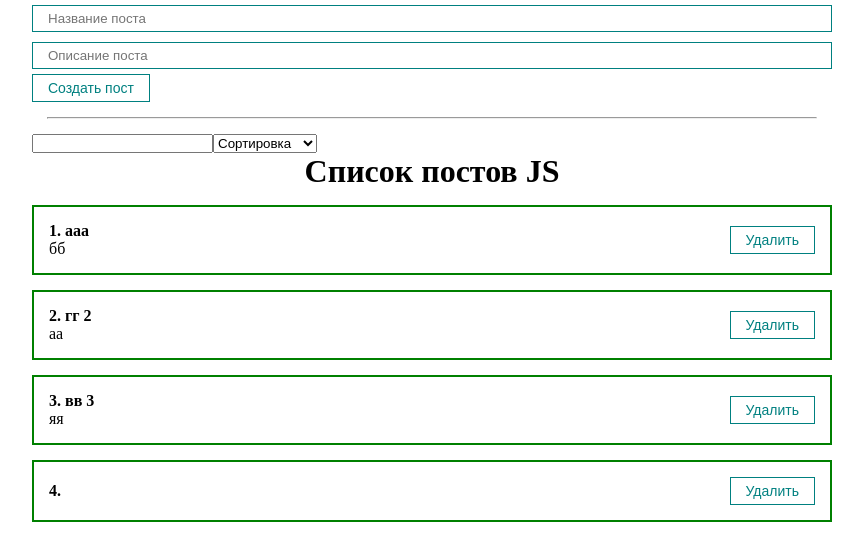
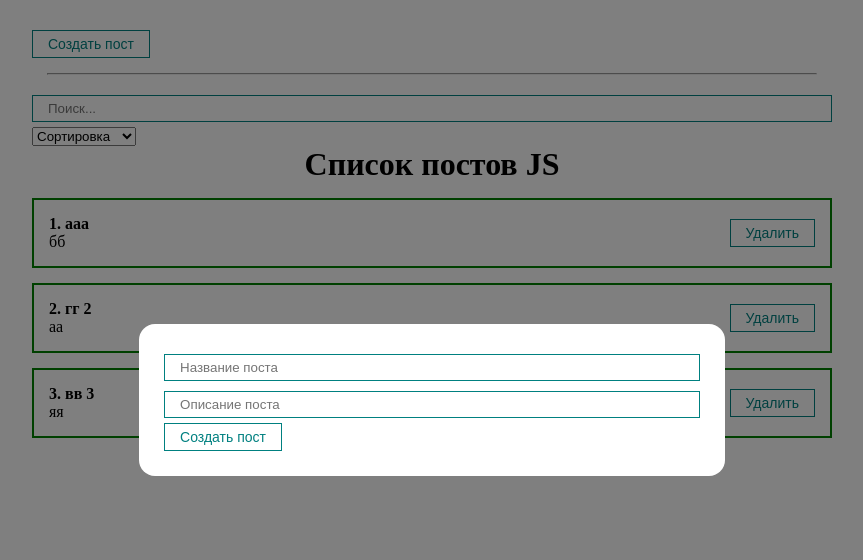
Before and after one commit to Father1993/React_app_practice, a React (Create React App) app: page / in a window 1280 px wide. Both pictures are taken after a click on the button "Создать пост". Shown: the top 560 px of the page, without its empty margins (208-1071 px from the left). Built offline with nearby package versions, Linux system fonts and the light colour scheme.

Commit message:
add modal component and search component

```diff
--- a/src/App.js
+++ b/src/App.js
@@ -1,8 +1,12 @@
-import React, { useState } from "react";
+import React, { useMemo, useState } from "react";
 import PostList from "./components/PostList";
 import PostForm from "./components/PostForm";
 import "./styles/App.css";
 import MySelect from "./components/UI/select/MySelect";
+import MyInput from "./components/UI/input/MyInput";
+import PostFilter from "./components/PostFilter";
+import MyModal from "./components/UI/MyModal/MyModal";
+import MyButton from "./components/UI/button/MyButton";
 
 function App() {
 
@@ -12,10 +16,26 @@ function App() {
     {id: 3, title: "вв 3", body: "яя"},
   ])
 
-  const [selectedSort, setSelectedSort] = useState('');
+  const [filter, setFilter] = useState({sort:'', query: ''});
+  const [modal, setModal] = useState(false);
+
+
+  const sortedPosts = useMemo(() => {
+    console.log("ОТРАБОТАЛА ФУНКЦИЯ SortedPosts")
+    if (filter.sort) {
+      return [...posts].sort((a, b) => a[filter.sort].localeCompare(b[filter.sort]))
+    }
+    return posts;
+  }, [filter.sort, posts]);
+
+  const sortedAndSearchPosts = useMemo(() => {
+    return sortedPosts.filter(post => post.title.toLowerCase().includes(filter.query.toLowerCase()))
+  }, [filter.query, sortedPosts])
+
 
   const createPost = (newPost) => {
     setPosts([...posts, newPost])
+    setModal(false)
   }
 
   // Получаем post из дочернего компонента
@@ -23,36 +43,20 @@ function App() {
     setPosts(posts.filter(p => p.id !== post.id))
   }
 
-  const sortPosts = (sort) => {
-    setSelectedSort(sort);
-    setPosts([...posts].sort((a, b) => a[sort].localeCompare(b[sort])))
-  }
-
   return (
     <div className="App">
-      <PostForm create={createPost}/>
+      <MyButton style={{marginTop: 30}} onClick={() => setModal(true)}>
+        Создать пост
+      </MyButton>
+      <MyModal visible={modal} setVisible={setModal}>
+        <PostForm create={createPost}/>
+      </MyModal>
       <hr style={{margin: '15px'}} />
-      <div>
-
-          <input type="text" />
-          <MySelect
-            value={selectedSort}
-            onChange={sortPosts}
-            defaultValue="Сортировка"
-            option={[
-              {value: 'title', name: 'По названию'},
-              {value: 'body', name: 'По описанию'}
-            ]}
-          />
-      </div>
-      {posts.length
-        ?
-        <PostList remove={removePost} posts={posts} title="Список постов JS"/>
-        :
-        <h1 style={{textAlign: 'center'}}>
-          Посты не найдены!
-        </h1>
-      }
+      <PostFilter
+        filter={filter}
+        setFilter={setFilter}
+      />
+      <PostList remove={removePost} posts={sortedAndSearchPosts} title="Список постов JS"/>
     </div>
 
   );
--- /dev/null
+++ b/src/components/PostFilter.jsx
@@ -0,0 +1,30 @@
+import React from "react";
+import MyInput from "./UI/input/MyInput";
+import MySelect from "./UI/select/MySelect";
+
+
+
+const PostFilter = ({filter, setFilter}) => {
+    return (
+        <div>
+
+        <MyInput
+            value={filter.query}
+            onChange={e => setFilter({...filter, query: e.target.value})}
+            type="text"
+            placeholder="Поиск..."
+        />
+        <MySelect
+            value={filter.sort}
+            onChange={selectedSort => setFilter({...filter, sort: selectedSort})}
+            defaultValue="Сортировка"
+            option={[
+            {value: 'title', name: 'По названию'},
+            {value: 'body', name: 'По описанию'}
+            ]}
+            />
+    </div>
+    )
+}
+
+export default PostFilter;
--- a/src/components/PostList.jsx
+++ b/src/components/PostList.jsx
@@ -2,6 +2,14 @@ import React from "react";
 import PostItem from "./PostItem";
 
 const PostList = ({posts, title, remove}) => {
+
+    if(!posts.length) {
+        return (
+            <h1 style={{textAlign: 'center'}}>
+                Посты не найдены!
+            </h1>
+        )
+    }
     return (
         <div>
             <h1 style={{textAlign:"center"}}>
--- /dev/null
+++ b/src/components/UI/MyModal/MyModal.jsx
@@ -0,0 +1,22 @@
+import React from "react";
+import cl from "./MyModal.module.css";
+
+
+const MyModal = ({children, visible, setVisible}) => {
+
+    const rootClasses = [cl.myModal]
+
+    if(visible) {
+        rootClasses.push(cl.active);
+    }
+
+    return (
+        <div className={rootClasses.join(' ')} onClick={() => setVisible(false)}>
+            <div className={cl.myModalContent} onClick={(e)=>e.stopPropagation()}>
+                {children}
+            </div>
+        </div>
+    )
+}
+
+export default MyModal;
--- /dev/null
+++ b/src/components/UI/MyModal/MyModal.module.css
@@ -0,0 +1,22 @@
+.myModal {
+    position: fixed;
+    top: 0;
+    bottom: 0;
+    right: 0;
+    left: 0;
+    display: none;
+    background: rgba(0,0,0, 0.5);
+}
+
+.myModalContent {
+    padding: 25px;
+    background: white;
+    border-radius: 16px;
+    min-width: 250px;
+}
+
+.myModal.active {
+    display: flex;
+    justify-content: center;
+    align-items: center;
+}
```
